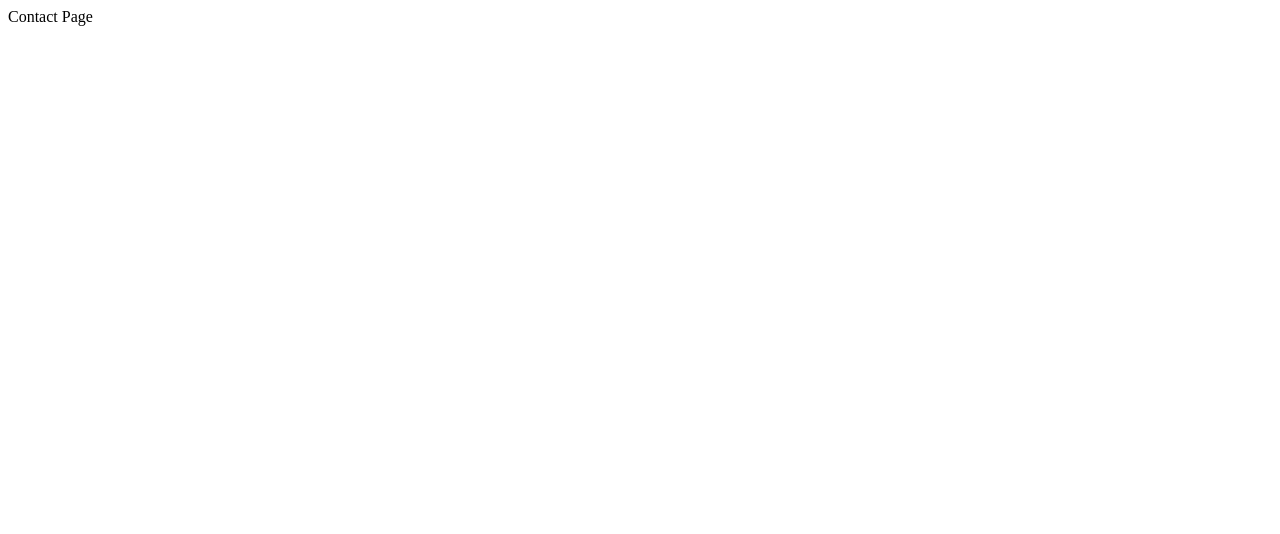
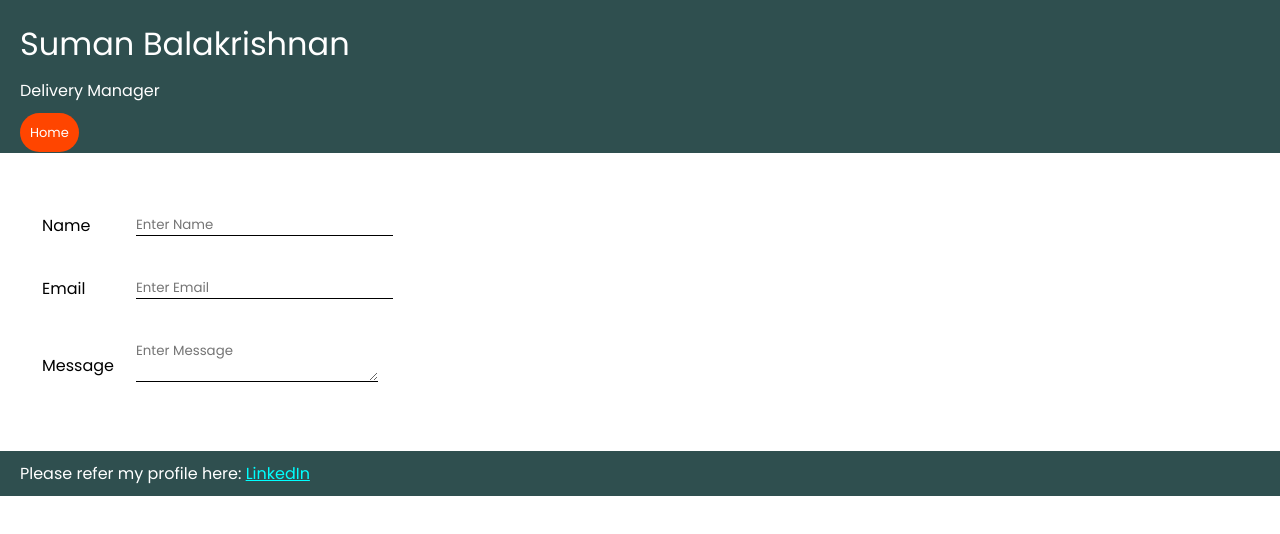
Before and after one commit to sumelectron/My_Profile, a plain HTML site: page contact.html in a window 1280 px wide. Drawn offline with Linux system fonts and the light colour scheme.

Commit message:
Add files via upload

```diff
--- a/contact.html
+++ b/contact.html
@@ -1,11 +1,47 @@
 <!DOCTYPE html>
 <html lang="en">
+
 <head>
     <meta charset="UTF-8">
     <meta name="viewport" content="width=device-width, initial-scale=1.0">
     <title>Contact</title>
+    <link rel="stylesheet" href="stylecontact.css">
+    <link rel="preconnect" href="https://fonts.googleapis.com">
+    <link rel="preconnect" href="https://fonts.gstatic.com" crossorigin>
+    <link href="https://fonts.googleapis.com/css2?family=Poppins&display=swap" rel="stylesheet">
 </head>
+
 <body>
-    Contact Page
+    <div class="ContactCard" id="ContactCard__Bar">
+        <h1 class="ContactCard__Name" id="ContactCard__Name__1">Suman Balakrishnan</h1>
+        <p class="ContactCard__Role" id="ContactCard__Role__2">Delivery Manager</p>
+        <a href="index.html" class="ContactCard__Home">Home</a>
+    </div>
+
+    <div>
+        <form class="ContactForm">
+            <table border:none class="Contact__Table">
+                <tr class="Contact__Table__Row1">
+                    <td>Name</td>
+                    <td><input type="text" placeholder="Enter Name"></td>
+                </tr>
+                <tr class="Contact__Table__Row2">
+                    <td>Email</td>
+                    <td><input type="email" placeholder="Enter Email"></td>
+                </tr>
+                <tr class="Contact__Table__Row3">
+                    <td style="vertical-align: auto;">Message</td>
+                    <td><textarea style="width: auto;" placeholder="Enter Message"></textarea></td>
+                </tr>
+            </table>
+        </form>
+
+    </div>
+    <div class="ContactBottomCard" id="ContactBottomCard__Bar">
+        <p class="ContactBottomCard__Text" id="ContactBottomCard__Text__1">Please refer my profile here:
+            <a class="ContactBottomCard_Link" href="https://www.linkedin.com" target="_blank">LinkedIn</a>
+        </p>
+    </div>
 </body>
+
 </html>
--- /dev/null
+++ b/stylecontact.css
@@ -0,0 +1,115 @@
+* {
+    padding: 0px;
+    margin: 0px;
+}
+
+body {
+    margin-top: 0px;
+    margin-left: 0px;
+    padding: 0px;
+}
+
+.ContactCard {
+    background-color: darkslategray;
+    padding: 10px;
+    margin: 0px;
+
+}
+
+.ContactCard__Name {
+    color: white;
+    padding: 10px;
+    margin: 0px;
+    font-family: "Poppins", sans-serif;
+    font-weight: 400;
+    font-style: normal;
+}
+
+.ContactCard__Role {
+    color: white;
+    padding-left: 10px;
+    margin: 0px 0px 20px 0px;
+    font-family: "Poppins", sans-serif;
+    font-weight: 200;
+    font-style: normal;
+}
+
+.ContactCard__Home {
+    color: white;
+    background-color: orangered;
+    padding: 10px;
+    margin: 10px 0px 10px 10px;
+    font-family: "Poppins", sans-serif;
+    font-weight: 50;
+    font-size: small;
+    font-style: normal;
+    border-radius: 20px;
+    border: none;
+    text-decoration: none;
+}
+
+.ContactCard__Home:hover {
+    color: white;
+    background-color: blueviolet;
+    padding: 10px;
+    margin: 10px;
+    font-family: "Poppins", sans-serif;
+    font-weight: 100;
+    font-size: small;
+    font-style: normal;
+    border-radius: 10px;
+    border: none;
+}
+
+.ContactBottomCard {
+    background-color: darkslategray;
+    padding: 10px;
+    margin: 10px 0px 0px 0px;
+
+}
+
+.ContactBottomCard__Text {
+    color: white;
+    padding-left: 10px;
+    margin: 0px;
+    font-family: "Poppins", sans-serif;
+    font-weight: 80;
+    font-style: normal;
+}
+
+.ContactBottomCard_Link {
+    color: aqua;
+    padding-left: 0px;
+    margin: 0px;
+    font-family: "Poppins", sans-serif;
+    font-weight: 80;
+    font-style: normal;
+}
+
+.Contact__Table {
+    padding: 20px;
+    margin: 20px;
+    font-family: "Poppins", sans-serif;
+    font-weight: 80;
+    font-style: normal;
+    width: 100px;
+
+}
+
+.ContactForm input,
+.ContactForm textarea {
+    margin: 20px;
+    border: none;
+    border-bottom: solid black 1px;
+    font-family: "Poppins", sans-serif;
+
+}
+
+.ContactForm input:hover,
+.ContactForm textarea:hover {
+    margin: 20px;
+    border: none;
+    border-bottom: solid red 1px;
+    font-family: "Poppins", sans-serif;
+
+}
```
